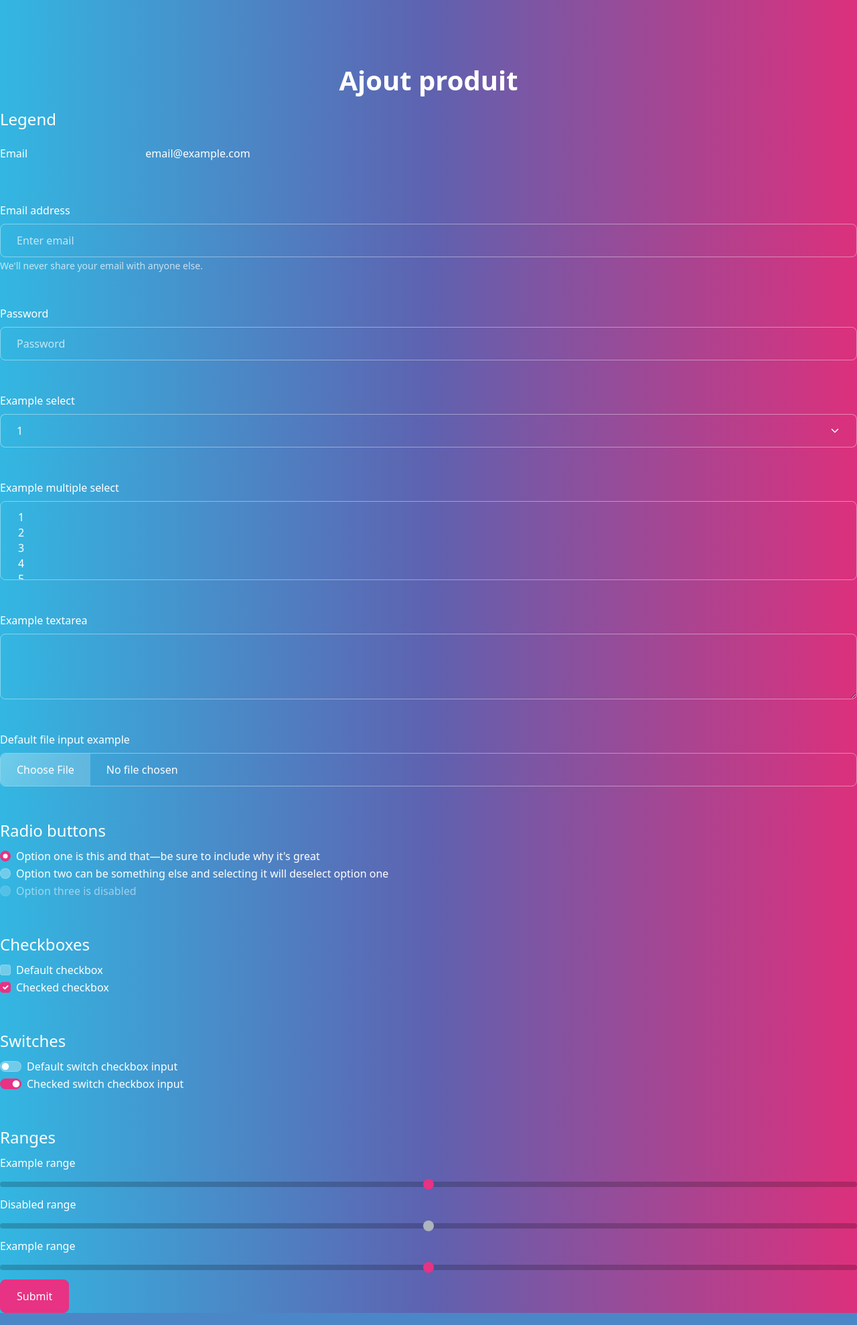
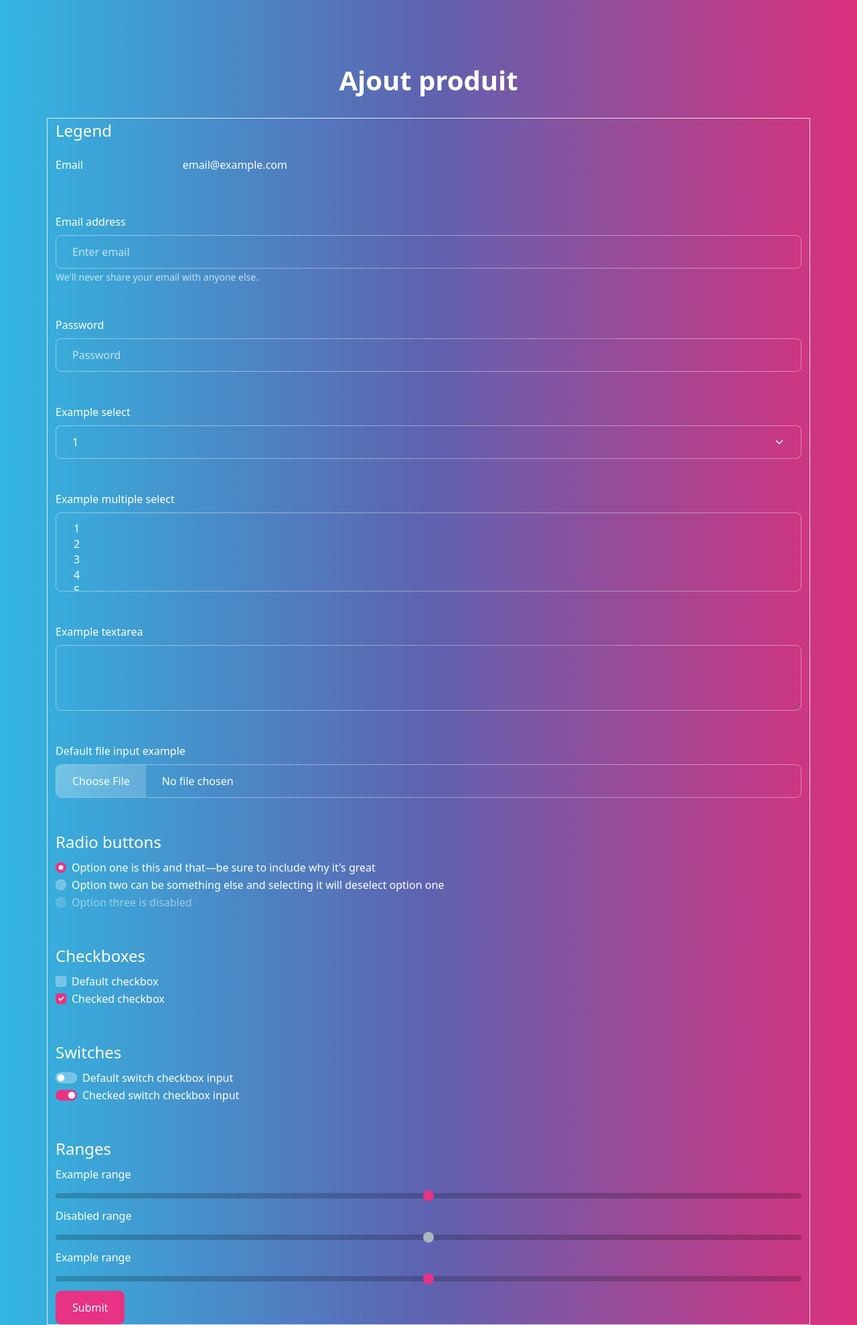
Before and after one commit to adrikjn/CRUD_PHP27042023, a PHP site: page /back/ajoutProduit.php in a window 1280 px wide. Shown: the part 72-2050 px from the top of the page at 67% size. Run offline with PHP 8.4, Linux system fonts and the light colour scheme.

Commit message:
ajout container

```diff
--- a/back/ajoutProduit.php
+++ b/back/ajoutProduit.php
@@ -1,6 +1,10 @@
 <?php require_once('../inclusion/header.inc.php'); ?>
 
 <h1 class="text-center mt-5">Ajout produit</h1>
+
+<div class="container mt-3 border border-light">
+
+
 <form>
   <fieldset>
     <legend>Legend</legend>
@@ -107,4 +111,6 @@
   </fieldset>
 </form>
 
+</div>
+
 <?php require_once('../inclusion/footer.inc.php'); ?>
```
